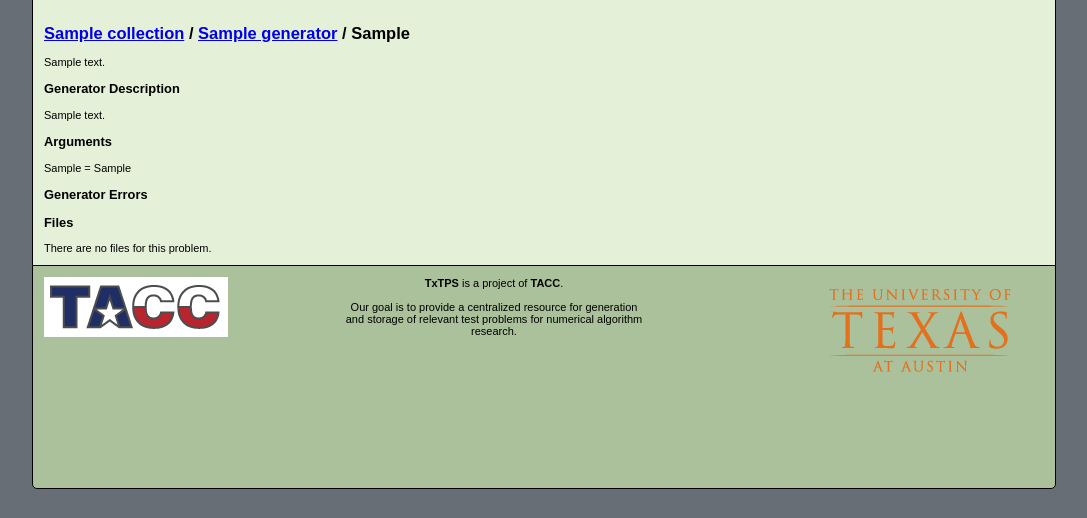
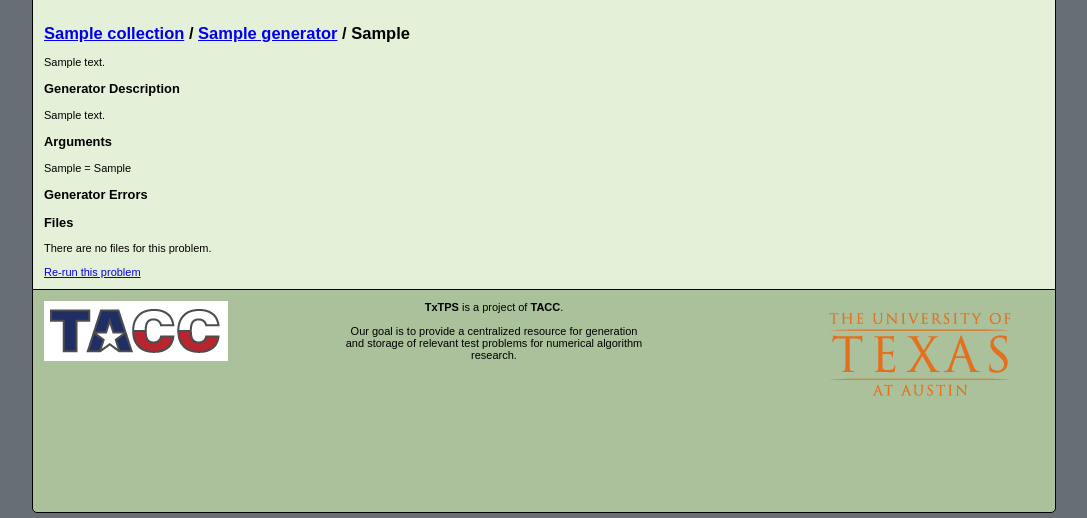
Before and after one commit to happycodemonkey/txtps_ci, a CodeIgniter app: page /index.php/problems/profile/1 in a window 1280 px wide. Shown: the part 143-661 px from the top of the page, without its empty margins (126-1213 px from the left). Run offline with CodeIgniter, Linux system fonts and the light colour scheme; data comes from the database, SQL or seed files in the repository; tables that the repository leaves empty hold one stand-in row (values such as "Sample post").

Commit message:
Added rerun this problem functionality

```diff
--- a/application/controllers/problems.php
+++ b/application/controllers/problems.php
@@ -133,7 +133,7 @@
 			$this->Problem_model->delete_problem($problem_id);
 		}
 
-		public function add($generator_id = null) {
+		public function add($generator_id = null, $problem_id = null) {
 			if ($this->ion_auth->logged_in()) {
 				$this->load->model('Generator_model');
 				$this->load->model('Problem_model');
@@ -172,6 +172,14 @@
 						}
 
 						$this->form_validation->set_rules($argument->id, $argument->name, $validation_rules);
+
+						$data['problem_id'] = $problem_id;
+						if ($problem_id != null) {
+							$problem_argument = array_shift($this->Argument_model->get_problem_argument('argument_id', $argument->id, 'problem_id', $problem_id)->result());
+							$argument->value = $problem_argument->value;
+						}
+
+
 					}
 
 					if ($this->input->post('add_problem') && $this->form_validation->run()) {
@@ -210,7 +218,7 @@
 
 							$message = "Your generator has produced no output and may have encountered an error."
 								. " Please check your script and inputs and try again. If the problem persists"
-								. "please contact an administrator."
+								. " please contact an administrator."
 								. " <a href='http://"
 								. $_SERVER['SERVER_NAME'] . "/problems/profile/"
 								. $problem->id . "'>Click here</a> to view the problem.";
@@ -218,7 +226,7 @@
 							$this->email->from('admin@txtps.tacc.utexas.edu', 'TxTPS');
 							$this->email->reply_to('help@tacc.utexas.edu', 'TACC Help');
 							$this->email->to($user->email);
-							$this->email->bcc("eijkhout@tacc.utexas.edu");
+							//$this->email->bcc("eijkhout@tacc.utexas.edu");
 							$this->email->subject("There was a problem running your generator.");
 							$this->email->message($message);
 
--- a/application/models/argument_model.php
+++ b/application/models/argument_model.php
@@ -30,9 +30,12 @@
 			return $this->db->select('last_insert_id() as problem_argument_id')->limit(1)->get('problem_argument');
 		}
 
-		function get_problem_argument($filter = null, $key = null) {
+		function get_problem_argument($filter = null, $key = null, $filter2 = null, $key2 = null) {
 			if ($filter && $key) {
 				$this->db->where($filter, $key);
+			}
+			if ($filter2 && $key2) {
+				$this->db->where($filter2, $key2);
 			}
 			return $this->db->get('problem_argument');
 		}
--- a/application/views/problems/profile.php
+++ b/application/views/problems/profile.php
@@ -47,5 +47,9 @@
 		}
 	}
 
+	print "<br /><br />";
+	print "<a target='_blank' href='/problems/add/" . $generators->id . "/" . $problems->id . "'>";
+	print "Re-run this problem";
+	print "</a>";
 ?>
 </div>
```
Also changed, not shown: application/views/problems/add.php (+9 -3 lines).
